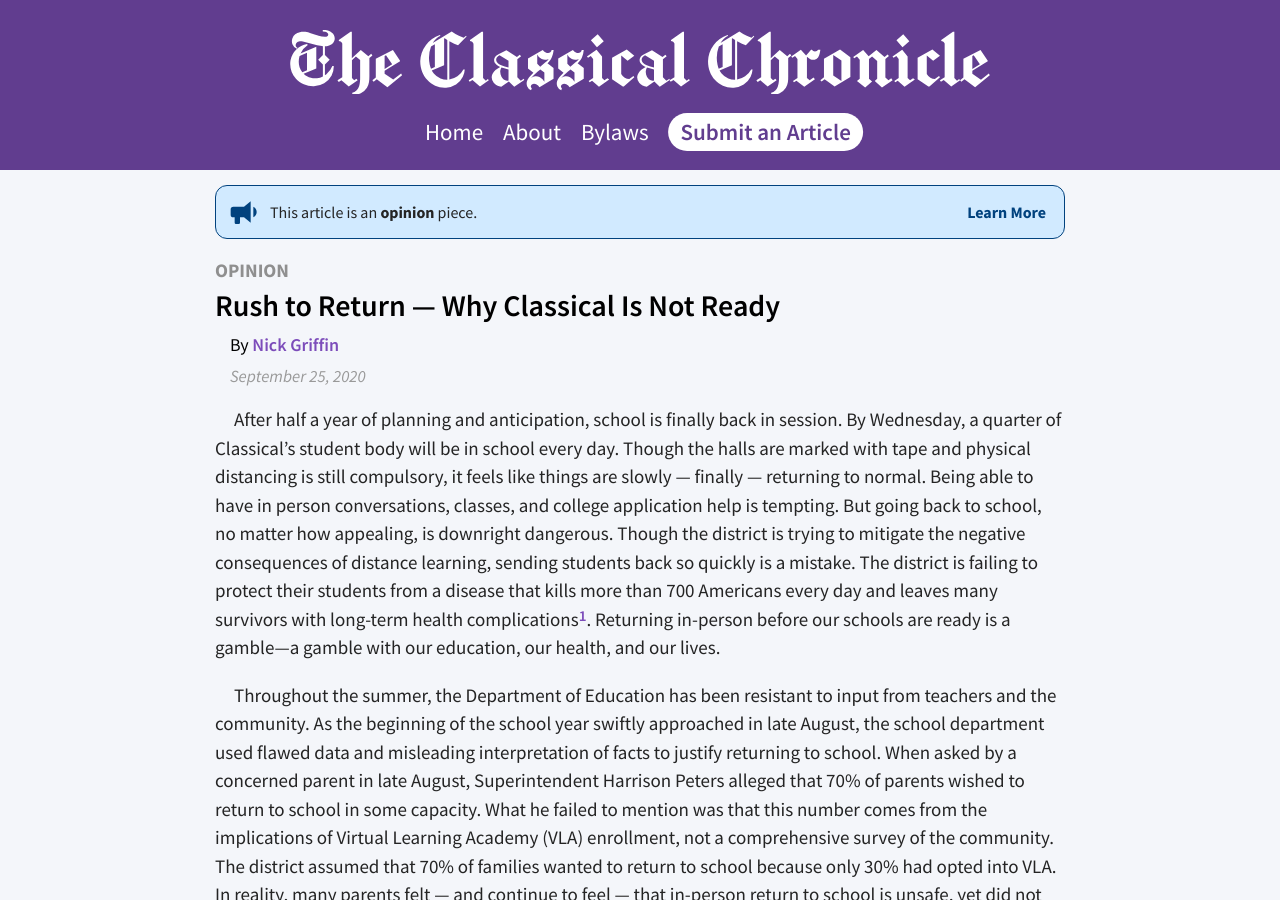
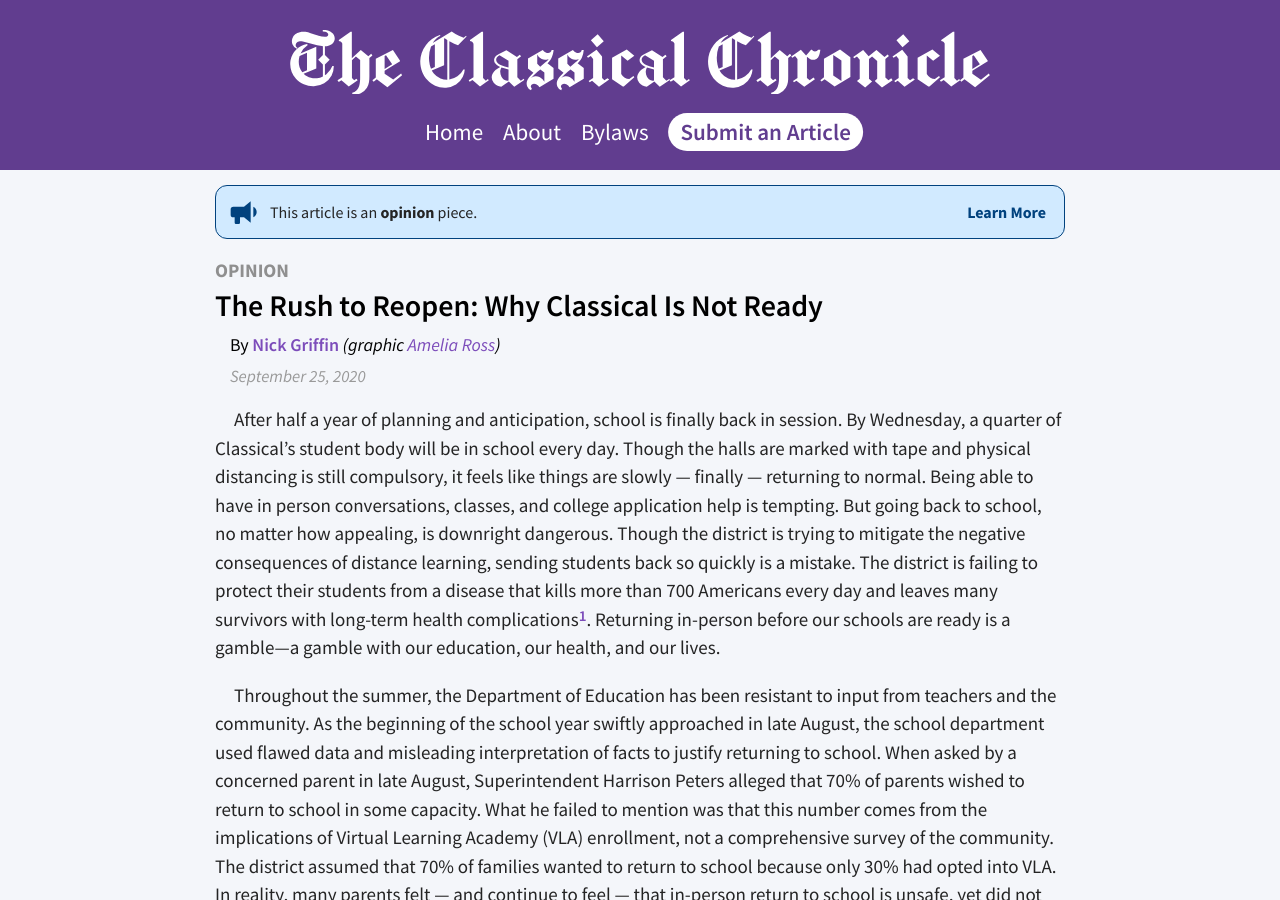
Before and after one commit to lixitrixi/classical-chronicle, a Jekyll site: the page built from _articles/classical-not-ready-to-return.md, in a window 1280 px wide and 900 px high. Built offline with Jekyll 4.4.1, drawn with Linux system fonts in a browser that asks for light colours.

Commit message:
Rename article to match graphic

```diff
--- a/_articles/classical-not-ready-to-return.md
+++ b/_articles/classical-not-ready-to-return.md
@@ -1,10 +1,11 @@
 ---
 layout: "article"
-title: "Rush to Return — Why Classical Is Not Ready"
+title: "The Rush to Reopen: Why Classical Is Not Ready"
 author: ["Nick Griffin"]
 image: "classical-not-ready-to-return.jpg"
 category: "Opinion"
 date: 2020-09-25
+graphic: Amelia Ross
 ---
 After half a year of planning and anticipation, school is finally back in session. By Wednesday, a quarter of Classical's student body will be in school every day. Though the halls are marked with tape and physical distancing is still compulsory, it feels like things are slowly — finally — returning to normal. Being able to have in person conversations, classes, and college application help is tempting. But going back to school, no matter how appealing, is downright dangerous. Though the district is trying to mitigate the negative consequences of distance learning, sending students back so quickly is a mistake. The district is failing to protect their students from a disease that kills more than 700 Americans every day and leaves many survivors with long-term health complications[^1]. Returning in-person before our schools are ready is a gamble—a gamble with our education, our health, and our lives.
 
```
